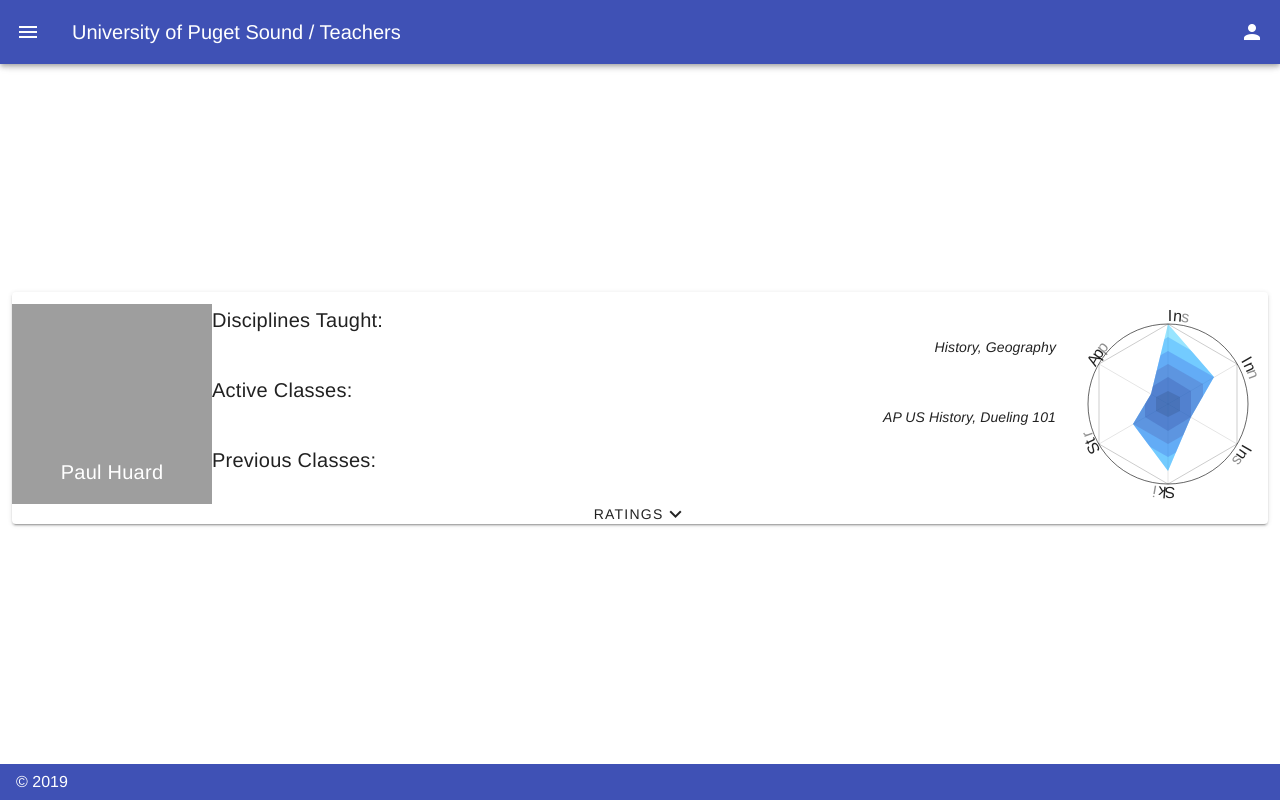
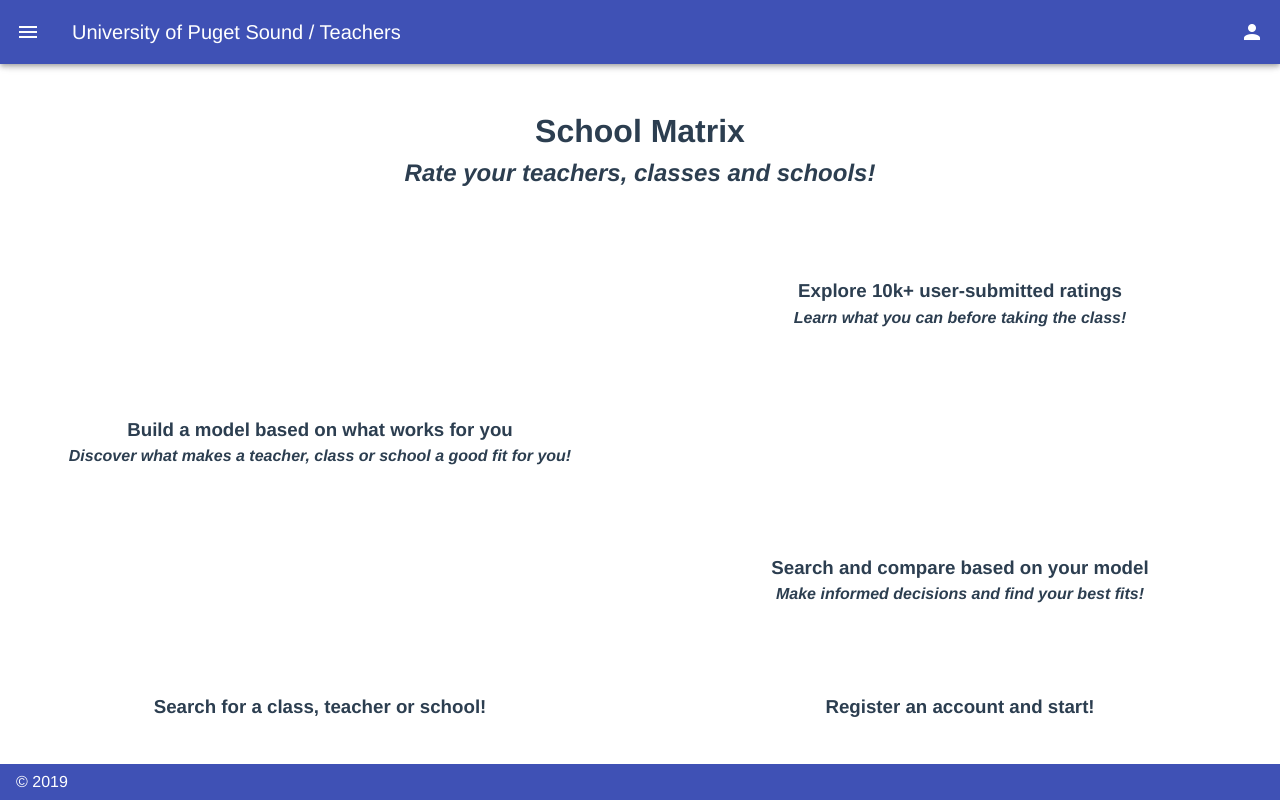
Before and after one commit to jraynolds/school-matrix, a Vue app: page / in a window 1280 px wide. Built offline with nearby package versions, Linux system fonts and the light colour scheme; grey boxes are pictures that could not be loaded.

Commit message:
Working on homepage

```diff
--- a/src/App.vue
+++ b/src/App.vue
@@ -14,12 +14,16 @@
         class="fill-height"
         fluid
       >
-        <v-row>
+        <!-- <v-row>
             <v-col cols=12>
-              <!-- <Matrix :matrixable="prof" /> -->
-              <Card :matrixable="pHuard" />
+              <Card v-for="professor in professors"
+              :key="professor.id"
+              :matrixable="professor"
+              type="professor"
+              :classes="classes"
+              :users="users" />
             </v-col>
-        </v-row>
+        </v-row> -->
         <!-- <v-row
           align="center"
           justify="center"
@@ -56,6 +60,47 @@
             </v-tooltip>
           </v-col>
         </v-row> -->
+        <v-row>
+          <v-col>
+            <h1>School Matrix</h1>
+            <h2><i>Rate your teachers, classes and schools!</i></h2>
+          </v-col>
+        </v-row>
+        <v-row>
+          <v-col>
+
+          </v-col>
+          <v-col>
+            <h3>Explore 10k+ user-submitted ratings</h3>
+            <h4><i>Learn what you can before taking the class!</i></h4>
+          </v-col>
+        </v-row>
+        <v-row>
+          <v-col>
+            <h3>Build a model based on what works for you</h3>
+            <h4><i>Discover what makes a teacher, class or school a good fit for you!</i></h4>
+          </v-col>
+          <v-col>
+
+          </v-col>
+        </v-row>
+        <v-row>
+          <v-col>
+
+          </v-col>
+          <v-col>
+            <h3>Search and compare based on your model</h3>
+            <h4><i>Make informed decisions and find your best fits!</i></h4>
+          </v-col>
+        </v-row>
+        <v-row>
+          <v-col>
+            <h3>Search for a class, teacher or school!</h3>
+          </v-col>
+          <v-col>
+            <h3>Register an account and start!</h3>
+          </v-col>
+        </v-row>
       </v-container>
     </v-content>
     <v-footer
@@ -70,21 +115,21 @@
 <script>
 import Head from '@/components/Head'
 import Drawer from '@/components/Drawer'
-// import Matrix from '@/components/Matrix/Matrix'
-import Card from '@/components/Card/Card'
+// import Card from '@/components/Card/Card'
 
 export default {
   components: {
     Head,
     Drawer,
-    // Matrix,
-    Card
+    // Card
   },
   data() {
     return {
       showDrawer: false,
-      pHuard: {
-        type: "professor",
+      showLogin: false,
+      professors: [
+        {
+          id: 0,
           name: "Paul Huard",
           matrix: {
             "Instructive": 6,
@@ -98,12 +143,114 @@ export default {
             "History",
             "Geography"
           ],
-        classes: [
-          "AP US History",
-          "Dueling 101"
-        ],
+          classes: [0,1],
           img: "https://i.imgur.com/rUltjlQ.png"
         }
+      ],
+      classes: [
+        {
+          id: 0,
+          title: "AP US History",
+          departments: ["History"],
+          teachers: [0]
+        },
+        {
+          id: 1,
+          title: "Dueling 101",
+          departments: ["Social Studies"],
+          teachers: [0]
+        },
+        {
+          id: 2,
+          title: "Physics 101",
+          departments: ["Science", "Physics"],
+          teachers: [1]
+        }
+      ],
+      users: [
+        {
+          id: 0,
+          username: "Jasper Raynolds",
+          email: "jasperraynolds@gmail.com",
+          password: "A)(*DU*AS3sdfd20",
+          avatar: "https://i.imgur.com/rUltjlQ.png",
+          classes: [
+            {
+              id: 1,
+              taken: "Fall 2019",
+              review: {
+                writeup: "I hated it.",
+                matrix: {
+                  "Instructive": 6,
+                  "Innovative": 3,
+                  "Inspirational": 1,
+                  "Skillful": 4,
+                  "Strict": 2,
+                  "Approachable": 1,
+                },
+              }
+            }
+          ],
+          teachers: [
+            {
+              id: 0,
+              classes: [0],
+              review: {
+                writeup: "I hated him.",
+                matrix: {
+                  "Instructive": 6,
+                  "Innovative": 3,
+                  "Inspirational": 1,
+                  "Skillful": 4,
+                  "Strict": 2,
+                  "Approachable": 1,
+                },
+              }
+            }
+          ]
+        },
+        {
+          id: 1,
+          username: "Chanel Feemster",
+          email: "cydfeemster@gmail.com",
+          password: "#*sjdhka38DOWA",
+          avatar: "https://i.imgur.com/rUltjlQ.png",
+          classes: [
+            {
+              id: 1,
+              taken: "Fall 2019",
+              review: {
+                writeup: "I loved it.",
+                matrix: {
+                  "Instructive": 6,
+                  "Innovative": 5,
+                  "Inspirational": 3,
+                  "Skillful": 6,
+                  "Strict": 4,
+                  "Approachable": 2,
+                },
+              }
+            }
+          ],
+          teachers: [
+            {
+              id: 0,
+              classes: [0],
+              review: {
+                writeup: "I loved him.",
+                matrix: {
+                  "Instructive": 6,
+                  "Innovative": 5,
+                  "Inspirational": 3,
+                  "Skillful": 6,
+                  "Strict": 4,
+                  "Approachable": 2,
+                },
+              }
+            }
+          ]
+        }
+      ]
     }
   }
 }
--- a/src/components/Card/Card.vue
+++ b/src/components/Card/Card.vue
@@ -12,32 +12,26 @@
         <v-col v-show="!showWriteup" class="pl-0" style="max-height: 224px;">
           <v-card-title class="text-left px-0 pt-0">Disciplines Taught:</v-card-title>
           <v-card-subtitle class="text-right px-0 py-0">
-            <span v-for="(discipline, index) in matrixable.disciplines" :key="index">
-              <i>{{ discipline }}</i>
-              <i v-if="index != matrixable.classes.length-1">, </i>
+            <span v-for="(department, index) in departments" :key="index">
+              <i>{{ department }}</i>
+              <i v-if="index != departments.length-1">, </i>
             </span>
           </v-card-subtitle>
 
           <v-card-title class="text-left px-0">Active Classes:</v-card-title>
           <v-card-subtitle class="text-right px-0 py-0">
-            <span v-for="(classTaught, index) in matrixable.classes" :key="index">
-              <i>{{ classTaught }}</i>
-              <i v-if="index != matrixable.classes.length-1">, </i>
+            <span v-for="(classTaught, index) in activeClasses" :key="index">
+              <i>{{ classTaught.title }}</i>
+              <i v-if="index != activeClasses.length-1">, </i>
             </span>
           </v-card-subtitle>
 
           <v-card-title class="text-left px-0">Previous Classes:</v-card-title>
-          <!-- <v-card-subtitle class="text-right px-0 py-0">
-            <span v-for="(classTaught, index) in matrixable.classes" :key="index">
-              <i>{{ classTaught }}</i>
-              <i v-if="index != matrixable.classes.length-1">, </i>
-            </span>
-          </v-card-subtitle> -->
         </v-col>
       </v-expand-x-transition>
 
       <v-col class="flex-grow-0 pl-0" @click="showWriteup = !showWriteup">
-        <Matrix :matrixable="matrixable" />
+        <Matrix :matrix="matrix" :type="type" />
       </v-col>
 
       <v-expand-x-transition>
@@ -52,42 +46,100 @@
         </v-col>
       </v-expand-x-transition>
     </v-row>
+
     <v-card-actions class="justify-center pa-0 mt-n3" style="height: 20px;">
-      <v-btn text @click="showRatings = !showRatings">
-        RATINGS<v-icon>{{ showRatings ? "mdi-chevron-up" : "mdi-chevron-down" }}</v-icon>
+      <v-btn depressed @click="showRatings = !showRatings"
+        color="primary"
+        class="ratingsButton"
+        :style="[ showRatings ? {opacity: '1.0!important'} : {} ]">
+        RATINGS
+        <v-icon>{{ showRatings ? "mdi-chevron-up" : "mdi-chevron-down" }}</v-icon>
       </v-btn>
     </v-card-actions>
     <v-expand-transition>
-      <v-row v-show="showRatings">
-        <v-col>
-        </v-col>
-        <v-col>
-        </v-col>
-        <v-col>
-          <Matrix :matrixable="matrixable" />
-        </v-col>
-      </v-row>
+      <div v-show="showRatings" class="ratings">
+        <Rating v-for="(rating, index) in ratings"
+          :key="index"
+          :user="rating.user"
+          :index="index"
+          :review="rating.review"
+          :type="type" />
+      </div>
     </v-expand-transition>
   </v-card>
 </template>
 
 <script>
 import Matrix from '@/components/Matrix/Matrix'
+import Rating from '@/components/Card/Rating'
 
 export default {
-  props: [ "matrixable" ],
+  props: [ "matrixable", "comments", "type", "users", "classes" ],
   components: {
-    Matrix
+    Matrix,
+    Rating
   },
   data() {
     return {
       showWriteup: false,
       showRatings: false
     }
+  },
+  computed: {
+    departments() {
+      let departments = [];
+      for (let taughtClass of this.activeClasses) {
+        for (let department of taughtClass.departments) {
+          if (!departments.includes(department)) departments.push(department);
+        }
+      }
+      return departments;
+    },
+    activeClasses() {
+      return this.classes.filter(c => c.teachers.includes(this.matrixable.id));
+    },
+    ratings() {
+      let ratings = [];
+      for (let user of this.users) {
+        let teacher = user.teachers.find(t => t.id == this.matrixable.id);
+        if (teacher && teacher.review) {
+          ratings.push({
+            user: user,
+            review: teacher.review
+          });
+        }
+      }
+      return ratings;
+    },
+    matrix() {
+      let matrixes = [];
+      let matrix = {};
+      for (let rating of this.ratings) matrixes.push(rating.review.matrix);
+      if (matrixes.length == 0) return;
+      for (let key in matrixes[0]) {
+        let sum = 0;
+        for (let matrix of matrixes) sum += matrix[key];
+        sum /= matrixes.length;
+        matrix[key] = sum;
+      }
+      return matrix;
+    }
   }
 }
 </script>
 
 <style>
+.ratings {
+  background-color: aliceblue;
+}
+
+.ratingsButton {
+  color: white !important;
+  opacity: 0.5;
+}
+
+.ratingsButton:hover {
+  opacity: 1;
+}
 
 </style>
--- /dev/null
+++ b/src/components/Card/Rating.vue
@@ -0,0 +1,63 @@
+<template>
+  <v-row class="rating mx-0" :class="{ bluer: index%2 == 0 }">
+    <v-col class="flex-grow-0 pr-0 image">
+      <v-img class="image white--text align-end"
+        height="100px"
+        width="100px"
+        :src="user.avatar" >
+        <v-card-title class="username justify-center pb-0">{{ user.username }}</v-card-title>
+      </v-img>
+    </v-col>
+
+    <v-col>
+      <v-card-title class="px-0 pt-0">
+        <span class="reviewTitle pt-4">Review:</span>
+      </v-card-title>
+      <v-card-subtitle class="text-left">
+        <span style="font-style: italic;">{{ review.writeup }}</span>
+      </v-card-subtitle>
+    </v-col>
+
+    <v-col class="flex-grow-0 matrixCol">
+      <Matrix :matrix="review.matrix" :isSmall="true" :type="type" style="margin-top: -50px;" />
+    </v-col>
+  </v-row>
+</template>
+
+<script>
+import Matrix from '@/components/Matrix/Matrix'
+
+export default {
+  props: [ "user", "index", "type", "review" ],
+  components: {
+    Matrix
+  }
+}
+</script>
+
+<style>
+.rating {
+  height: 124px;
+}
+
+.rating > div {
+  height: 124px;
+}
+
+.bluer {
+  background-color: rgba(0,155,255,0.1);
+}
+
+.username {
+  font-size: 0.5em !important;
+}
+
+.reviewTitle {
+  font-size: 0.9em !important;
+}
+
+.matrixCol {
+  height: 124px;
+  width: 210px !important;
+}
+</style>
--- a/src/components/Matrix/Matrix.vue
+++ b/src/components/Matrix/Matrix.vue
@@ -1,6 +1,6 @@
 <template>
-  <div class="matrix">
-    <Labels :labels="labels"/>
+  <div class="matrix" :class="{ small: isSmall }" :style="{ width: leg, height: leg }">
+    <Labels :labels="labels" v-if="!isSmall"/>
     <svg width="200" height="200">
       <defs>
         <radialGradient id="statGradient">
@@ -11,19 +11,11 @@
           <stop offset="80%" stop-color="#74cbff" />
           <stop offset="100%" stop-color="#99e5ff" />
         </radialGradient>
-        <mask id="statsMask" x="0" y="0" width="200" height="200">
+        <mask :id="`statsMask${id}`" x="0" y="0" width="200" height="200">
           <polygon class="polyStats" :points="points" />
         </mask>
       </defs>
       <g>
-        <!-- <LabelLine v-for="(rotation, index) of [0, 1, 2, 3, 4, 5]"
-          :key="`ll${index}`"
-          :x1="valueToPoint(6, rotation).x"
-          :y1="valueToPoint(6, rotation).y"
-          :x2="valueToPoint(0, rotation).x"
-          :y2="valueToPoint(0, rotation).y"
-          :labels="labels"
-          :color="'rgba(0,0,0,0.1)'" /> -->
         <line v-for="(rotation, index) of [0, 1, 2, 3, 4, 5]"
           :key="`ll${index}`"
           :x1="valueToPoint(6, rotation).x"
@@ -38,11 +30,10 @@
           :key="index"
           :points="pointArray([6-index, 6-index, 6-index, 6-index, 6-index, 6-index])"
           :fill="color"
-          style="mask: url(#statsMask)" />
+          :style="`mask: url(#statsMask${id})`" />
         <polygon :points="pointArray([6,6,6,6,6,6])"
           stroke="rgba(0, 0, 0, 0.2)"
           fill="none" />
-        <!-- <polygon :points="pointArray([6,6,6,6,6,6])" fill="url(#statGradient)" style="mask: url(#statsMask)" /> -->
         <circle id="help" class="circleOutline" cx="100" cy="100" r="80" />
         <path id="curve" d="M180,100c0,44.2-35.8,80-80,80s-80-35.8-80-80s35.8-80,80-80S180,55.8,180,100z" fill="transparent" />
       </g>
@@ -54,7 +45,7 @@
 import Labels from '@/components/Matrix/Labels'
 
 export default {
-  props: [ "matrixable" ],
+  props: [ "matrix", "type", "isSmall" ],
   components: {
     Labels
   },
@@ -97,20 +88,25 @@ export default {
       ],
       professorLabels: professorLabels,
       schoolLabels: schoolLabels,
+      id: parseInt(Math.random()*1000000000, 10)
     }
   },
   computed: {
+    leg() {
+      if (this.isSmall) return 120;
+      return 200;
+    },
     points() {
       let points = [];
       let labels = this.labels;
       for (let i=0; i<labels.length; i++) {
-        let point = this.valueToPoint(this.matrixable.matrix[labels[i].label], i);
+        let point = this.valueToPoint(this.matrix[labels[i].label], i);
         points.push(point.x + "," + point.y);
       }
       return points;
     },
     labels() {
-      if (this.matrixable.type == "professor") return this.professorLabels;
+      if (this.type == "professor") return this.professorLabels;
       else return this.schoolLabels;
     }
   },
@@ -149,12 +145,14 @@ export default {
 
 <style>
 .matrix {
-  height: 200px;
-  width: 200px;
   margin-left: auto;
   margin-right: auto;
 
   display: grid;
+}
+
+.small {
+  transform: scale(0.5);
 }
 
 .matrix > div, .matrix > svg {
```
Lines whose indentation alone changed are shown as unchanged.
